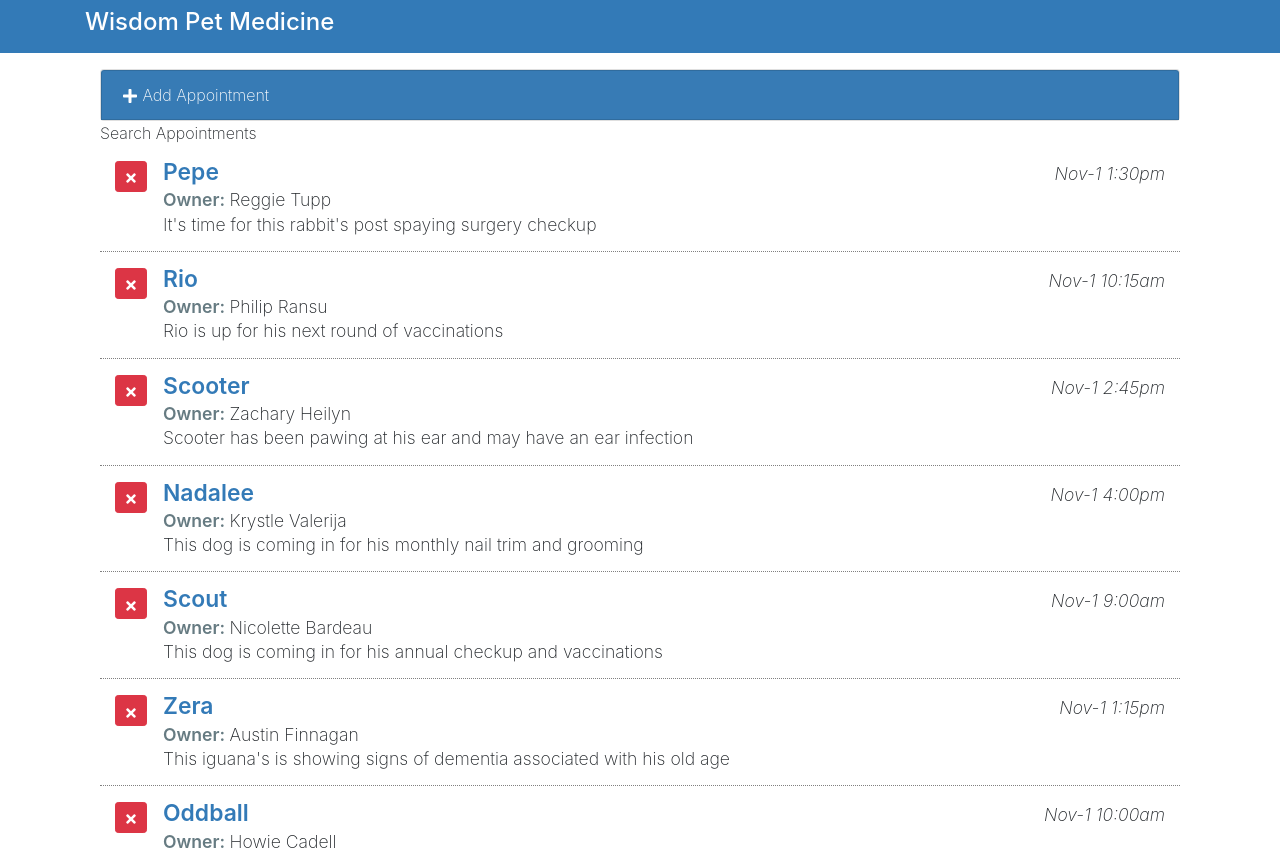
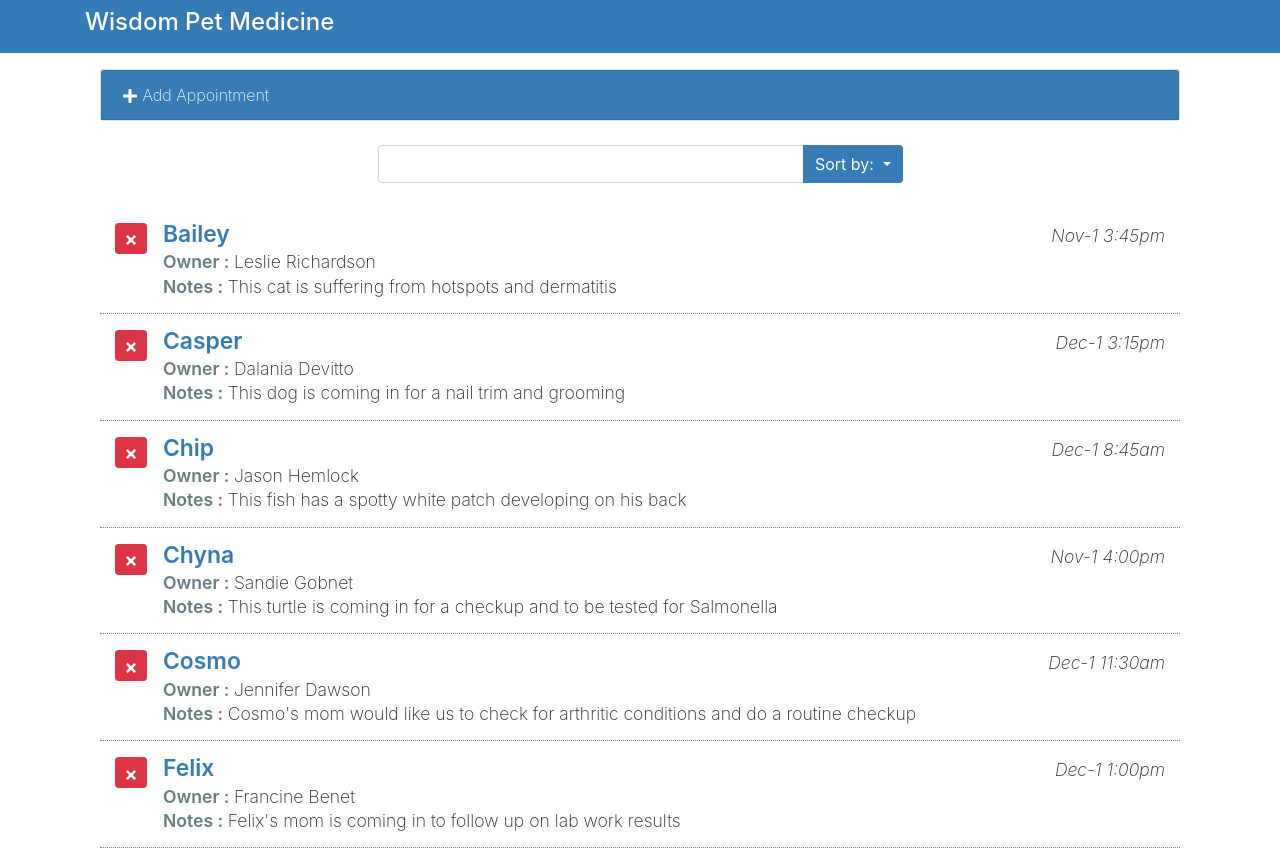
Before and after one commit to Pablomombo/Pet-appointment, a React (Create React App) app: page / in a window 1280 px wide. Shown: the top 850 px of the page. Built offline with nearby package versions, Linux system fonts and the light colour scheme.

Commit message:
search complete

```diff
--- a/src/components/App.js
+++ b/src/components/App.js
@@ -5,7 +5,7 @@
 import ListAppointments from './ListAppointments';
 import SearchAppointments from './SearchAppointments';
 
-import {without} from 'lodash';
+import {findIndex, without} from 'lodash';
 
 class App extends Component {
 
@@ -14,16 +14,45 @@
     this.state = {
       myAppointments: [],
       formDisplay: false,
+      orderBy: 'petName',
+      orderDir: 'asc',
+      queryText: '',
       lastIndex: 0
     };
     this.deleteAppointment = this.deleteAppointment.bind(this);
     this.toggleForm = this.toggleForm.bind(this);
     this.addAppointment = this.addAppointment.bind(this);
+    this.changeOrder = this.changeOrder.bind(this);
+    this.searchApts = this.searchApts.bind(this);
+    this.updateInfo = this.updateInfo.bind(this);
+
   }
 
   toggleForm() {
     this.setState({
       formDisplay: !this.state.formDisplay
+    });
+  }
+
+  searchApts(query) {
+    this.setState({queryText: query});
+  }
+
+  changeOrder(order, dir) {
+    this.setState({
+      orderBy: order,
+      orderDir: dir
+    });
+  }
+
+  updateInfo(name, value, id) {
+    let tempApts = this.state.myAppointments;
+    let aptIndex =  findIndex(this.state.myAppointments, {
+      aptId: id
+    });
+    tempApts[aptIndex][name] = value;
+    this.setState({
+      myAppointments: tempApts
     });
   }
 
@@ -63,6 +92,36 @@
 
   render() {
 
+    let order;
+    let filteredApts = this.state.myAppointments;
+    if(this.state.orderDir === 'asc') {
+      order = 1;
+    } else {
+      order = -1;
+    }
+
+    filteredApts = filteredApts.sort((a,b) => {
+      if (a[this.state.orderBy].toLowerCase() <
+          b[this.state.orderBy].toLowerCase()
+      ) {
+        return -1 * order;
+      } else {
+        return 1 * order;
+      }
+    }).filter(eachItem => {
+      return(
+        eachItem['petName']
+        .toLowerCase()
+        .includes(this.state.queryText.toLowerCase()) ||
+        eachItem['ownerName']
+        .toLowerCase()
+        .includes(this.state.queryText.toLowerCase()) ||
+        eachItem['aptNotes']
+        .toLowerCase()
+        .includes(this.state.queryText.toLowerCase())
+      );
+    });
+
     return (
       <main className="page bg-white" id="petratings">
       <div className="container">
@@ -74,9 +133,16 @@
                 toggleForm={this.toggleForm}
                 addAppointment = {this.addAppointment}
               />
-              <SearchAppointments />
-              <ListAppointments appointments={this.state.myAppointments}
-                deleteAppointment={this.deleteAppointment} />
+              <SearchAppointments
+                orderBy={this.state.orderBy}
+                orderDir={this.state.orderDir}
+                changeOrder={this.changeOrder}
+                searchApts={this.searchApts}
+              />
+              <ListAppointments appointments={filteredApts}
+                deleteAppointment={this.deleteAppointment}
+                updateInfo={this.updateInfo}
+              />
             </div>
           </div>
         </div>
--- a/src/components/ListAppointments.js
+++ b/src/components/ListAppointments.js
@@ -17,7 +17,13 @@
 
                     <div className="pet-info media-body">
                         <div className="pet-head d-flex">
-                            <span className="pet-name">{item.petName}</span>
+                            <span className="pet-name"
+                                contentEditable
+                                suppressContentEditableWarning
+                                onBlur={
+                                    e => this.props.updateInfo('petName', e.target.innerText, item.aptId)
+                                }
+                            >{item.petName}</span>
                             <span className="apt-date ml-auto">
                                 <Moment
                                     date={item.aptDate}
@@ -28,10 +34,25 @@
                         </div>
 
                         <div className="owner-name">
-                            <span className="label-item">Owner: </span>
-                            <span>{item.ownerName}</span>
+                            <span className="label-item">Owner : </span>
+                            <span
+                                contentEditable
+                                suppressContentEditableWarning
+                                onBlur={
+                                    e => this.props.updateInfo('ownerName', e.target.innerText, item.aptId)
+                                }
+                            >{item.ownerName}</span>
                         </div>
-                        <div className="apt-notes">{item.aptNotes}</div>
+                        <div className="apt-notes">
+                            <span className="label-item">Notes : </span>
+                            <span
+                                contentEditable
+                                suppressContentEditableWarning
+                                onBlur={
+                                    e => this.props.updateInfo('aptNotes', e.target.innerText, item.aptId)
+                                }
+                            >{item.aptNotes}</span>
+                        </div>
                     </div>
                 </div>
                 ))}
--- a/src/components/SearchAppointments.js
+++ b/src/components/SearchAppointments.js
@@ -2,7 +2,76 @@
 
 class SearchAppointments extends Component {
     render() {
-        return <div>Search Appointments</div>;
+        return (
+            <div className="search-appointments row justify-content-center my-4">
+            <div className="col-md-6">
+              <div className="input-group">
+                <input
+                  id="SearchApts"
+                  type="text"
+                  className="form-control"
+                  aria-label="Search Appointments"
+                  onChange={e=> this.props.searchApts(e.target.value)}
+                />
+                <div className="input-group-append">
+                  <button
+                    type="button"
+                    className="btn btn-primary dropdown-toggle"
+                    data-toggle="dropdown"
+                    aria-haspopup="true"
+                    aria-expanded="false"
+                  >
+                    Sort by: <span className="caret" />
+                  </button>
+
+                  <div className="sort-menu dropdown-menu dropdown-menu-right">
+                    <button className={
+                        'sort-by dropdown-item ' +
+                        (this.props.orderBy === 'petName' ? 'active': '')
+                    }
+                    onClick={ e => this.props.changeOrder('petName', this.props.orderDir)}
+                    href="#">
+                      Pet Name
+                    </button>
+                    <button className={
+                        'sort-by dropdown-item ' +
+                        (this.props.orderBy === 'aptDate' ? 'active': '')
+                    }
+                    onClick={ e => this.props.changeOrder('aptDate', this.props.orderDir)}
+                    href="#">
+                      Date
+                    </button>
+                    <button className={
+                        'sort-by dropdown-item ' +
+                        (this.props.orderBy === 'ownerName' ? 'active': '')
+                    }
+                    onClick={ e => this.props.changeOrder('ownerName', this.props.orderDir)}
+                    href="#">
+                      Owner
+                    </button>
+                    <div role="separator" className="dropdown-divider" />
+                    <button className={
+                        'sort-by dropdown-item ' +
+                        (this.props.orderDir === 'asc' ? 'active': '')
+                    }
+                    onClick={ e => this.props.changeOrder(this.props.orderBy, 'asc')}
+                    href="#">
+                      Asc
+                    </button>
+                    <button className={
+                        'sort-by dropdown-item ' +
+                        (this.props.orderDir === 'petName' ? 'active': '')
+                    }
+                    onClick={ e => this.props.changeOrder(this.props.orderBy, 'desc')}
+                    href="#">
+                      Desc
+                    </button>
+                  </div>
+                </div>
+              </div>
+            </div>
+          </div>
+        );
     }
 }
 
```
